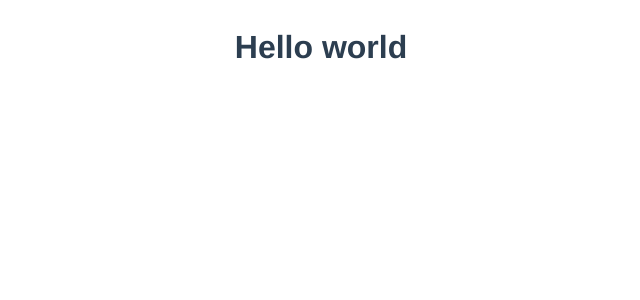
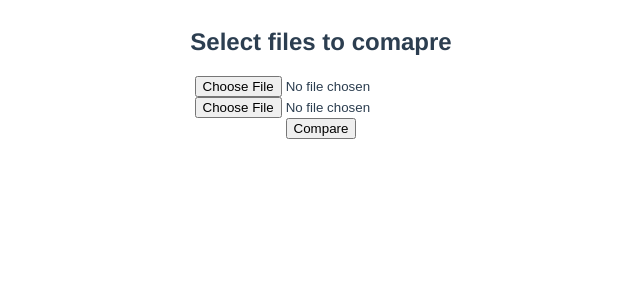
Before and after one commit to vedran-milic/csv-prn, a Vue app: page / in a window 1280 px wide. Shown: the top 300 px of the page, without its empty margins (319-959 px from the left). Built offline with nearby package versions, Linux system fonts and the light colour scheme.

Commit message:
Add file reader and loosen up typescript
- add file reader with content preiew
- loosen up typescript rules to speed up development

```diff
--- a/src/components/FileCompare.vue
+++ b/src/components/FileCompare.vue
@@ -1,6 +1,59 @@
 <script lang="ts" setup>
+import { ref } from 'vue';
+const csvContent = ref('');
+const prnContent = ref('');
+function previewFiles(evt: Event) {
+  if (!evt.target) return;
+  // @ts-ignore
+  const [file] = evt.target.files;
+  readFile(file, file.type)
+}
+
+// @ts-ignore
+function readFile(file, type) {
+  const reader = new FileReader();
+
+  reader.addEventListener("load", writeFile.bind(null, reader, type), false);
+
+  if (file) {
+    reader.readAsText(file, 'ISO-8859-3');
+    reader.removeEventListener("load", writeFile.bind(null, reader, type));
+  }
+}
+
+// @ts-ignore
+function writeFile(reader, type) {
+  const content = type === 'text/csv' ? csvContent.value : prnContent.value;
+  // @ts-ignore
+  content.innerText = reader.result;
+}
 </script>
 
 <template>
-  <h1>Hello world</h1>
+  <section class="file-compare">
+    <header class="file-compare-header">
+      <h1>Select files to comapre</h1>
+    </header>
+    <section class="file-compare-body">
+      <section class="file-compare-file-block select-csv-file">
+        <input
+          id="csvFile"
+          type="file"
+          accept=".csv"
+          @change="previewFiles">
+        <div ref="csvContent" class="csv-file-content"></div>
+      </section>
+      <section class="file-compare-file-block select-prn-file">
+        <input
+          id="csvFile"
+          type="file"
+          accept=".prn"
+          @change="previewFiles">
+          <div ref="prnContent" class="prn-file-content"></div>
+      </section>
+    </section>
+    <footer class="file-compare-footer">
+      <button>Compare</button>
+    </footer>
+  </section>
 </template>
```
Also changed, not shown: .eslintrc.js.
